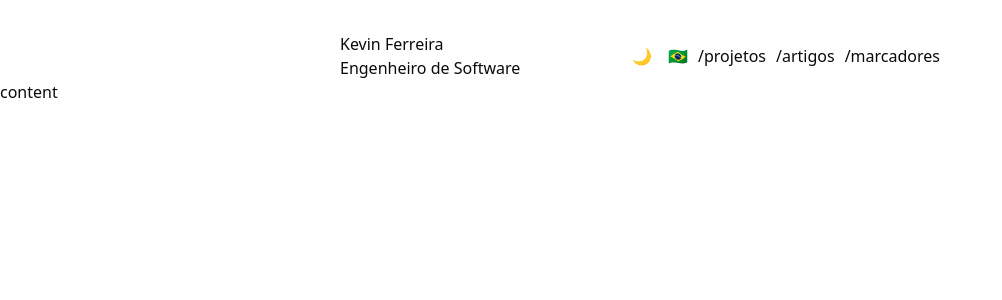
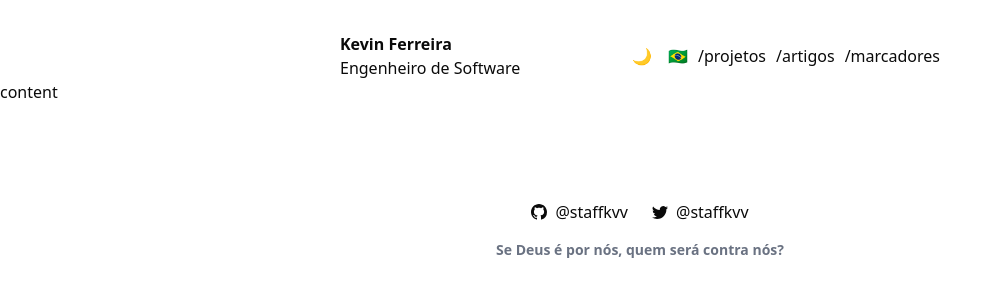
Before and after one commit to staffkv/homepage, a Next.js app: page / in a window 1280 px wide. Shown: the top 300 px of the page, without its empty margins (0-1002 px from the left). Built offline with nearby package versions, Linux system fonts and the light colour scheme.

Commit message:
feat: add footer

```diff
--- a/app/layout.tsx
+++ b/app/layout.tsx
@@ -3,6 +3,7 @@ import { Geist, Geist_Mono, Inter, Kanit } from "next/font/google";
 import "./globals.css";
 import { Header } from "@/components/header/header";
 import { ThemeProvider } from "@/providers/theme-providers";
+import { Footer } from "@/components/footer";
 
 const inter = Inter({
   variable: "--font-inter",
@@ -39,6 +40,7 @@ export default function RootLayout({
         <Header />
         {children}
         </ThemeProvider>
+        <Footer />
       </body>
     </html>
   );
--- /dev/null
+++ b/components/footer.tsx
@@ -0,0 +1,34 @@
+import Link from "next/link"
+
+export function Footer() {
+  return (
+    <footer className="max-w-150 mx-auto pt-8 mt-16">
+      <div className="flex items-center justify-center gap-6 mb-4">
+        <Link
+          href="https://github.com/staffkvv"
+          target="_blank"
+          className="flex items-center gap-2 hover:opacity-70 transition-opacity"
+        >
+          <svg xmlns="http://www.w3.org/2000/svg" width="16" height="16" fill="currentColor" viewBox="0 0 16 16">
+            <path d="M8 0C3.58 0 0 3.58 0 8c0 3.54 2.29 6.53 5.47 7.59.4.07.55-.17.55-.38 0-.19-.01-.82-.01-1.49-2.01.37-2.53-.49-2.69-.94-.09-.23-.48-.94-.82-1.13-.28-.15-.68-.52-.01-.53.63-.01 1.08.58 1.23.82.72 1.21 1.87.87 2.33.66.07-.52.28-.87.51-1.07-1.78-.2-3.64-.89-3.64-3.95 0-.87.31-1.59.82-2.15-.08-.2-.36-1.02.08-2.12 0 0 .67-.21 2.2.82.64-.18 1.32-.27 2-.27.68 0 1.36.09 2 .27 1.53-1.04 2.2-.82 2.2-.82.44 1.1.16 1.92.08 2.12.51.56.82 1.27.82 2.15 0 3.07-1.87 3.75-3.65 3.95.29.25.54.73.54 1.48 0 1.07-.01 1.93-.01 2.2 0 .21.15.46.55.38A8.012 8.012 0 0 0 16 8c0-4.42-3.58-8-8-8z"/>
+          </svg>
+          @staffkvv
+        </Link>
+
+        <Link
+          href="https://x.com/staffkvv"
+          target="_blank"
+          className="flex items-center gap-2 hover:opacity-70 transition-opacity"
+        >
+          <svg xmlns="http://www.w3.org/2000/svg" width="16" height="16" fill="currentColor" viewBox="0 0 16 16">
+            <path d="M5.026 15c6.038 0 9.341-5.003 9.341-9.334 0-.14 0-.282-.006-.422A6.68 6.68 0 0 0 16 3.542a6.66 6.66 0 0 1-1.889.518 3.34 3.34 0 0 0 1.447-1.817 6.53 6.53 0 0 1-2.087.793A3.286 3.286 0 0 0 7.875 6.03a9.32 9.32 0 0 1-6.767-3.429 3.29 3.29 0 0 0 1.018 4.382A3.32 3.32 0 0 1 .64 6.575v.045a3.29 3.29 0 0 0 2.632 3.218 3.28 3.28 0 0 1-.863.113 3.26 3.26 0 0 1-.621-.058 3.28 3.28 0 0 0 3.067 2.277A6.59 6.59 0 0 1 .78 13.58a6.32 6.32 0 0 1-.78-.045A9.34 9.34 0 0 0 5.026 15" />
+          </svg>
+          @staffkvv
+        </Link>
+      </div>
+      <div className="text-center text-sm text-gray-500 dark:text-gray-500 pb-8 font-semibold">
+        Se Deus é por nós, quem será contra nós?
+      </div>
+    </footer>
+  )
+}
--- a/components/header/header.tsx
+++ b/components/header/header.tsx
@@ -10,7 +10,7 @@ export function Header() {
   return (
     <div className="max-w-150 flex flex-col md:flex-row items-center md:items-center mx-auto gap-8 pt-8 md:justify-between">
       <div className="text-center md:text-left">
-        <div className="font-normal">{t.name}</div>
+        <div className="font-semibold">{t.name}</div>
         <div className="font-normal">{t.title}</div>
       </div>
       <div className="flex justify-between items-center md:ml-auto gap-2.5">
```
